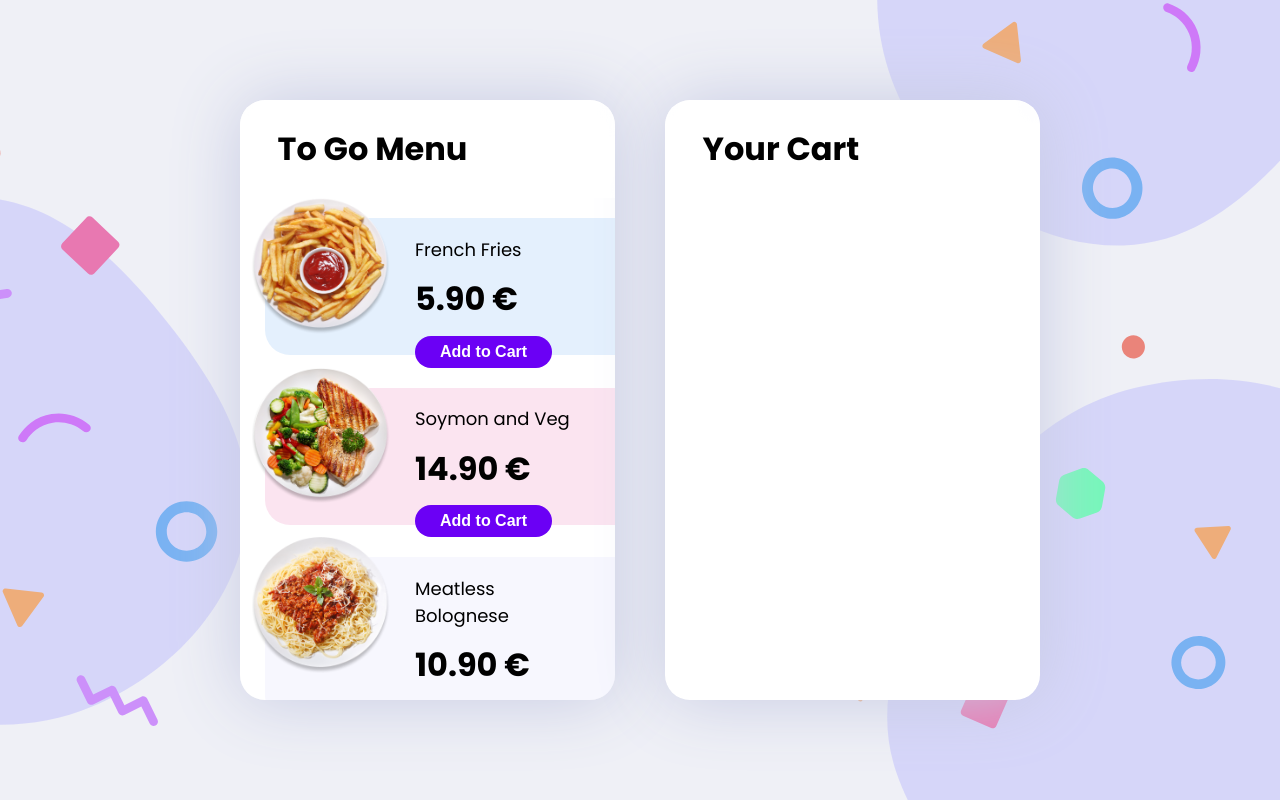
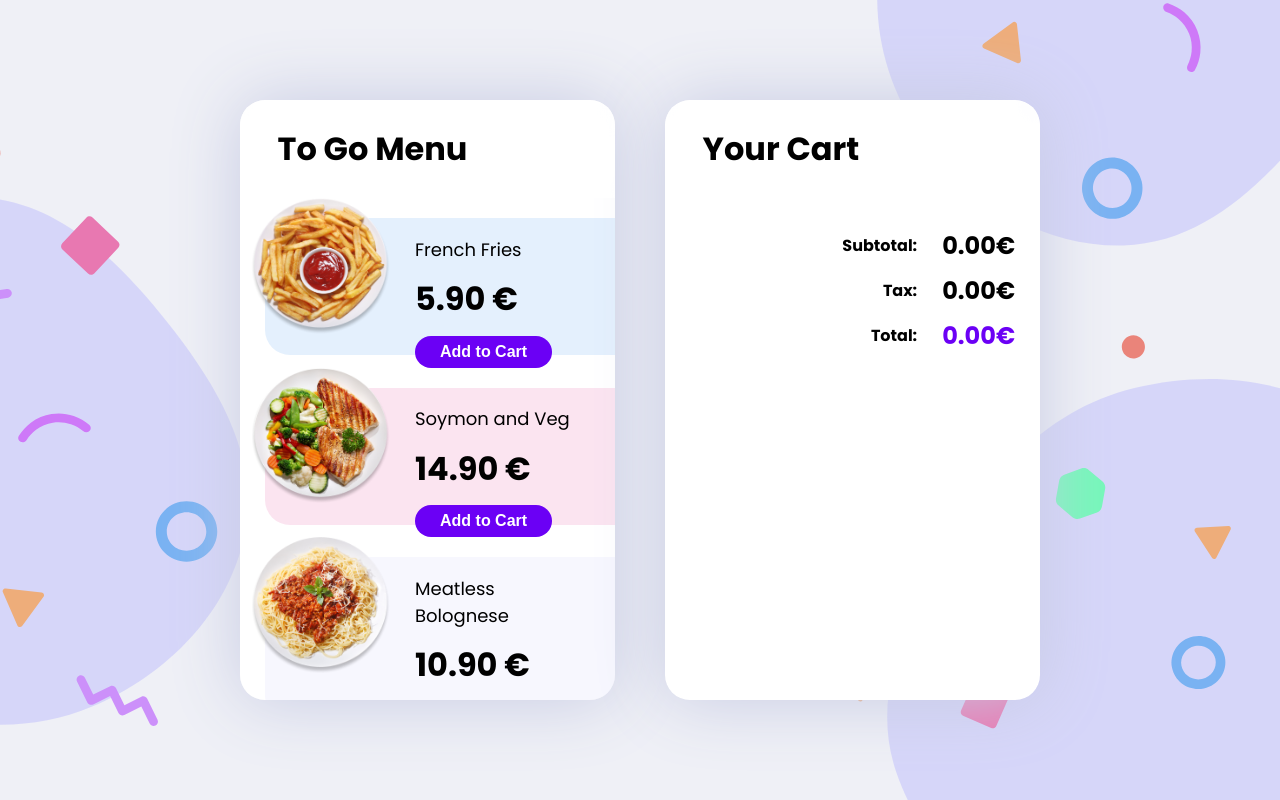
Before and after one commit to panypticon/advent2022-2-foodcart, a React (Create React App) app: page / in a window 1280 px wide. Built offline with nearby package versions, Linux system fonts and the light colour scheme.

Commit message:
Display totals

```diff
--- a/src/features/cart/Cart.tsx
+++ b/src/features/cart/Cart.tsx
@@ -1,16 +1,81 @@
+import styled from 'styled-components';
+
 import { useAppSelector } from '../../app/hooks';
 import { selectCart } from './CartSlice';
 import CartItem from './CartItem';
 
+const StyledCart = styled.div`
+    .Cart {
+        &__total {
+            font-weight: 700;
+            margin: 2.5rem;
+            display: flex;
+            gap: 2.5rem;
+
+            p {
+                height: 4.5rem;
+                display: flex;
+                align-items: center;
+
+                span {
+                    width: 100%;
+                    text-align: right;
+                }
+            }
+        }
+
+        &__amounts {
+            font-size: 2.4rem;
+
+            > :last-child {
+                color: #6b00f5;
+            }
+        }
+
+        &__labels {
+            flex: 1;
+        }
+    }
+`;
+
 const Cart = () => {
-    const cart = useAppSelector(selectCart);
+    const { contents } = useAppSelector(selectCart);
+
+    const subTotal = Object.values(contents).reduce((acc, { amount, price }) => acc + amount * price, 0);
+    const tax = subTotal * 0.19;
 
     return (
-        <ul>
-            {Object.entries(cart.contents).map(([id, { name, price, imgSrc, amount }]) => (
-                <CartItem key={id} id={id} name={name} price={price} imgSrc={imgSrc} amount={amount} />
-            ))}
-        </ul>
+        <StyledCart className="Cart">
+            <ul>
+                {Object.entries(contents).map(([id, { name, price, imgSrc, amount }]) => (
+                    <CartItem key={id} id={id} name={name} price={price} imgSrc={imgSrc} amount={amount} />
+                ))}
+            </ul>
+            <div className="Cart__total">
+                <div className="Cart__labels">
+                    <p>
+                        <span>Subtotal:</span>
+                    </p>
+                    <p>
+                        <span>Tax:</span>
+                    </p>
+                    <p>
+                        <span>Total:</span>
+                    </p>
+                </div>
+                <div className="Cart__amounts">
+                    <p>
+                        <span>{subTotal.toFixed(2)}€</span>
+                    </p>
+                    <p>
+                        <span>{tax.toFixed(2)}€</span>
+                    </p>
+                    <p>
+                        <span>{(subTotal + tax).toFixed(2)}€</span>
+                    </p>
+                </div>
+            </div>
+        </StyledCart>
     );
 };
 
```
